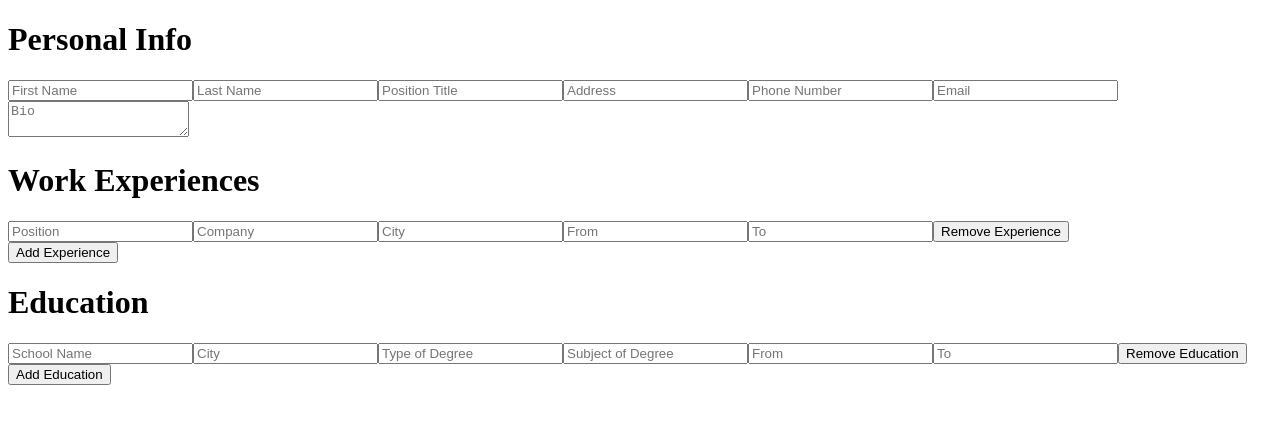
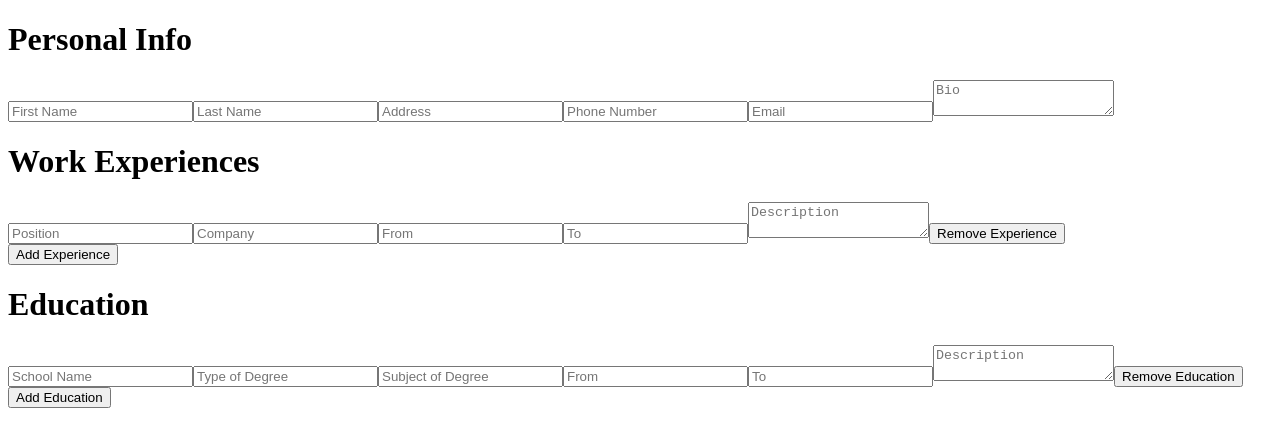
Before and after one commit to sth21/cv-application, a React (Create React App) app: page / in a window 1280 px wide. Shown: the top 446 px of the page. Built offline with nearby package versions, Linux system fonts and the light colour scheme.

Commit message:
Change input and textarea fields to better reflect proper resume info

```diff
--- a/src/components/App.js
+++ b/src/components/App.js
@@ -14,7 +14,6 @@ class App extends Component {
             personalInfo: {
                 firstName: '',
                 lastName: '',
-                title: '',
                 address: '',
                 phoneNumber: '',
                 email: '',
@@ -26,9 +25,9 @@ class App extends Component {
                 {
                     title: '',
                     company: '',
-                    location: '',
                     startDate: '',
                     endDate: '',
+                    description: '',
                     index: 0,
                     key: uniqid(),
                 },
@@ -37,11 +36,11 @@ class App extends Component {
             education: [
                 {
                     schoolName: '',
-                    location: '',
                     degree: '',
                     subject: '',
                     startDate: '',
                     endDate: '',
+                    description: '',
                     index: 0,
                     key: uniqid(),
                 },
@@ -62,7 +61,6 @@ class App extends Component {
             state[section][index][ref] = e.target.value;
         } else {
             state[section][ref] = e.target.value;
-            console.log(state[section][ref]);
         }
         this.setState({ state });
     }
@@ -72,9 +70,9 @@ class App extends Component {
         const newExperience = {
             title: '',
             company: '',
-            location: '',
             startDate: '',
             endDate: '',
+            description: '',
             index: state.experiences.length,
         };
         state.experiences[state.experiences.length] = newExperience;
@@ -82,15 +80,14 @@ class App extends Component {
     }
 
     addEducation() {
-        console.log('y');
         const state = this.state;
         const newEducation = {
             schoolName: '',
-            location: '',
             degree: '',
             subject: '',
             startDate: '',
             endDate: '',
+            description: '',
             index: state.education.length,
         };
         state.education[state.education.length] = newEducation;
--- a/src/components/EducationForm.js
+++ b/src/components/EducationForm.js
@@ -18,42 +18,41 @@ class EducationForm extends Component {
                                 id="schoolName"
                                 placeholder="School Name"
                                 onChange={this.props.handleChange}
-                                value={education.schoolName || ""}
-                            />
-                            <input
-                                type="text"
-                                id="city"
-                                placeholder="City"
-                                onChange={this.props.handleChange}
-                                value={education.city || ""}
+                                value={education.schoolName || ''}
                             />
                             <input
                                 type="text"
                                 id="degree"
                                 placeholder="Type of Degree"
                                 onChange={this.props.handleChange}
-                                value={education.degree || ""}
+                                value={education.degree || ''}
                             />
                             <input
                                 type="text"
                                 id="subject"
                                 placeholder="Subject of Degree"
                                 onChange={this.props.handleChange}
-                                value={education.subject || ""}
+                                value={education.subject || ''}
                             />
                             <input
                                 type="text"
                                 id="startDate"
                                 placeholder="From"
                                 onChange={this.props.handleChange}
-                                value={education.startDate || ""}
+                                value={education.startDate || ''}
                             />
                             <input
                                 type="text"
                                 id="endDate"
                                 placeholder="To"
                                 onChange={this.props.handleChange}
-                                value={education.endDate || ""}
+                                value={education.endDate || ''}
+                            />
+                            <textarea
+                                id="description"
+                                placeholder="Description"
+                                onChange={this.props.handleChange}
+                                value={education.description || ''}
                             />
                             <button type="button" id="remove-education" onClick={this.props.removeEducation}>Remove Education</button>
                         </div>
--- a/src/components/ExperienceForm.js
+++ b/src/components/ExperienceForm.js
@@ -18,35 +18,34 @@ class ExperienceForm extends Component {
                                 id="position"
                                 placeholder="Position"
                                 onChange={this.props.handleChange}
-                                value={experience.position || ""}
+                                value={experience.position || ''}
                             />
                             <input
                                 type="text"
                                 id="company"
                                 placeholder="Company"
                                 onChange={this.props.handleChange}
-                                value={experience.company || ""}
-                            />
-                            <input
-                                type="text"
-                                id="city"
-                                placeholder="City"
-                                onChange={this.props.handleChange}
-                                value={experience.city || ""}
+                                value={experience.company || ''}
                             />
                             <input
                                 type="text"
                                 id="startDate"
                                 placeholder="From"
                                 onChange={this.props.handleChange}
-                                value={experience.startDate || ""}
+                                value={experience.startDate || ''}
                             />
                             <input
                                 type="text"
                                 id="endDate"
                                 placeholder="To"
                                 onChange={this.props.handleChange}
-                                value={experience.endDate || ""}
+                                value={experience.endDate || ''}
+                            />
+                            <textarea
+                                id="description"
+                                placeholder="Description"
+                                onChange={this.props.handleChange}
+                                value={experience.description || ''}
                             />
                             <button type="button" id="remove-experience" onClick={this.props.removeExperience}>Remove Experience</button>
                         </div>
--- a/src/components/PersonalInfoForm.js
+++ b/src/components/PersonalInfoForm.js
@@ -27,13 +27,6 @@ class PersonalInfoForm extends Component {
                     />
                     <input
                         type="text"
-                        id="title"
-                        placeholder="Position Title"
-                        onChange={this.props.handleChange}
-                        value={this.props.personalInfo.title}
-                    />
-                    <input
-                        type="text"
                         id="address"
                         placeholder="Address"
                         onChange={this.props.handleChange}
@@ -58,7 +51,7 @@ class PersonalInfoForm extends Component {
                         placeholder="Bio"
                         onChange={this.props.handleChange}
                         value={this.props.personalInfo.bio}
-                    ></textarea>
+                    />
                 </div>
             </div>
         );
```
